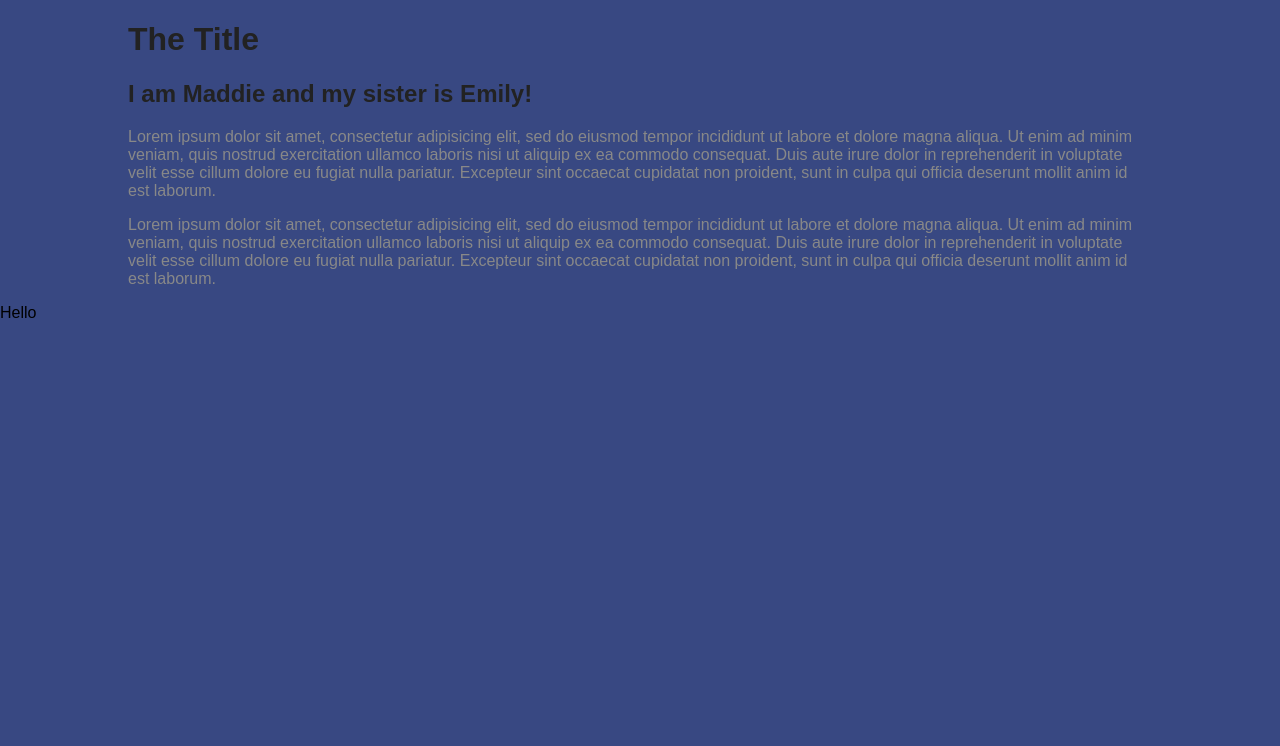
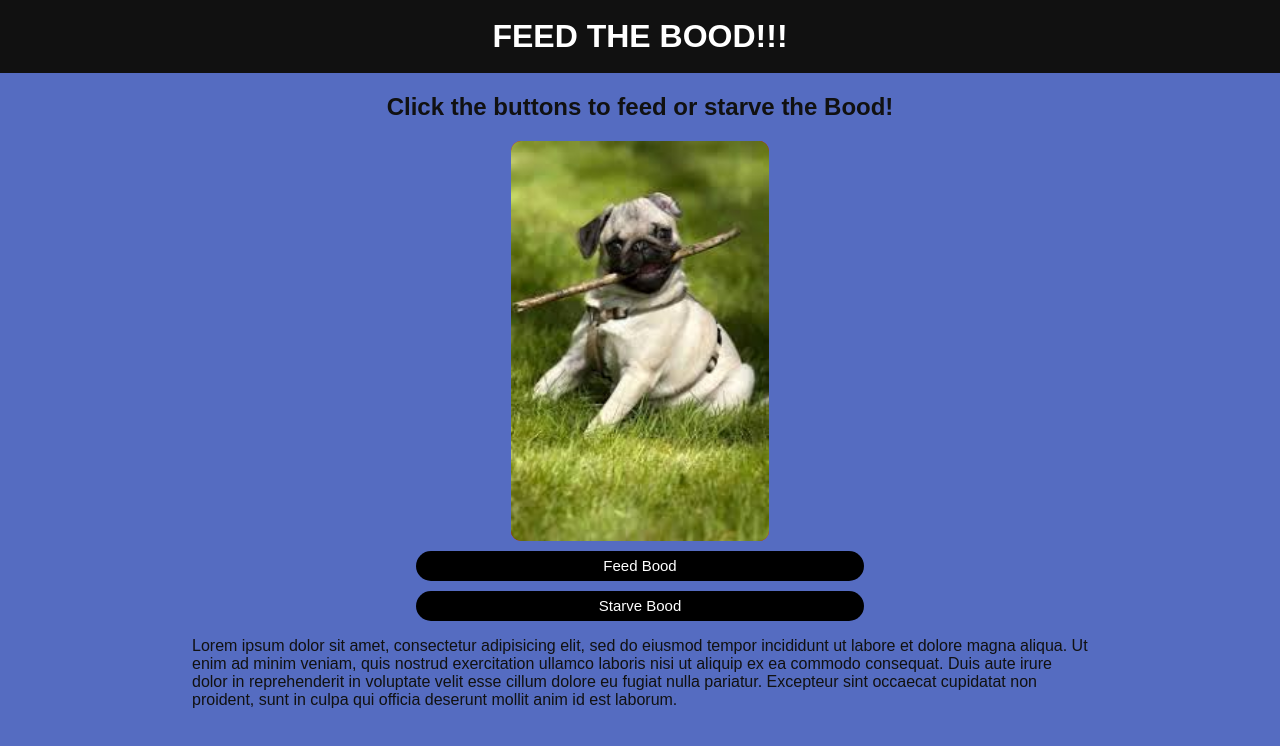
Before and after one commit to Madeline-Carr/Bood, a plain HTML site: page index.html in a window 1280 px wide. Drawn offline with Linux system fonts and the light colour scheme.

Commit message:
Working Version

```diff
--- a/Styles/_colors.scss
+++ b/Styles/_colors.scss
@@ -1,4 +1,4 @@
 
-$dark-grey: #222222;
-$light-grey: #888888;
-$light-blue: #384882;
+$dark-grey: #111111;
+$light-grey: #333333;
+$light-blue: #556cc1;
--- a/Styles/main.scss
+++ b/Styles/main.scss
@@ -6,16 +6,45 @@ body {
   margin: 0px;
 }
 .wrapper {
-  width: 80%;
+  width: 70%;
   margin: 0 auto;
 }
 h1 {
-  color: $dark-grey;
+  color: white;
+  background-color: $dark-grey;
+  text-align: center;
+  padding: 18px;
+  margin: 0px;
 }
 h2 {
   color: $dark-grey;
+  text-align: center;
 }
 p {
-  color: $light-grey;
+  color: $dark-grey;
   font-family: sans-serif;
 }
+
+img{
+  margin: 0 auto;
+  display: block;
+  min-height: 400px;
+  max-height: 400px;
+  border-radius: 10px;
+}
+
+button{
+  border-radius: 15px;
+  color: white;
+  display: block;
+  background-color: black;
+  text-align: center;
+  margin: 10px auto;
+  border: 0px;
+  height: 30px;
+  font-size: 15px;
+  width: 50%;
+
+}
+
+button:focus {outline:0;}
--- a/index.html
+++ b/index.html
@@ -8,12 +8,21 @@
   <link rel="stylesheet" href="CSS/main.css">
 </head>
 <body>
+  <h1>FEED THE BOOD!!!</h1>
   <div class="wrapper">
-  <h1>The Title</h1>
 
-  <h2 id="Maddie">Subtitle</h2>
+
+  <h2 id="Maddie">Click the buttons to feed or starve the Bood!</h2>
+
+  <img src="Images/normalPug.jpg" alt="This is a picture of the Bood!" id="bood">
+
+  <button type="button"
+   name="button" onclick="feedBood()">Feed Bood</button>
+
+  <button type="button" name="button" onclick="starveBood()">Starve Bood</button>
+
   <p id="john">Lorem ipsum dolor sit amet, consectetur adipisicing elit, sed do eiusmod tempor incididunt ut labore et dolore magna aliqua. Ut enim ad minim veniam, quis nostrud exercitation ullamco laboris nisi ut aliquip ex ea commodo consequat. Duis aute irure dolor in reprehenderit in voluptate velit esse cillum dolore eu fugiat nulla pariatur. Excepteur sint occaecat cupidatat non proident, sunt in culpa qui officia deserunt mollit anim id est laborum.</p>
-  <p>Lorem ipsum dolor sit amet, consectetur adipisicing elit, sed do eiusmod tempor incididunt ut labore et dolore magna aliqua. Ut enim ad minim veniam, quis nostrud exercitation ullamco laboris nisi ut aliquip ex ea commodo consequat. Duis aute irure dolor in reprehenderit in voluptate velit esse cillum dolore eu fugiat nulla pariatur. Excepteur sint occaecat cupidatat non proident, sunt in culpa qui officia deserunt mollit anim id est laborum.</p>
+
   </div>
   <script src="script.js" charset="utf-8"></script>
 </body>
--- a/script.js
+++ b/script.js
@@ -1,4 +1,4 @@
-console.log("Hello!");
+/*console.log("Hello!");
 console.log("How are you?");
 console.log(78);
 console.log(false);
@@ -40,3 +40,59 @@ var testObject = {
 };
 
 testObject.eats();
+
+*/
+
+
+var bood = document.getElementById('bood');
+var boodWeight = 5;
+bood.style.backgroundColor = "red";
+function feedBood(){
+  boodWeight ++;
+  if (boodWeight>5 && boodWeight<7) {
+    bood.src="Images/fatPug.jpg"
+  } else if (boodWeight<1){
+    bood.src="Images/skellyPug.jpg"
+  } else if (boodWeight<2){
+    bood.src="Images/skinnyPug.jpg"
+  } else if (boodWeight==5){
+    bood.src="Images/normalPug.jpg"
+  } else if (boodWeight=>7){
+    bood.src="Images/skellyPug.jpg"
+  } else {
+    bood.src="Images/normalPug.jpg"
+  }
+  console.log(boodWeight);
+};
+
+function starveBood(){
+  boodWeight --;
+  if (boodWeight>5 && boodWeight<9) {
+    bood.src="Images/fatPug.jpg"
+  } else if (boodWeight<1){
+    bood.src="Images/skellyPug.jpg"
+  } else if (boodWeight<3){
+    bood.src="Images/skinnyPug.jpg"
+  } else if (boodWeight===5){
+    bood.src="Images/normalPug.jpg"
+  } else if (boodWeight=>9){
+    bood.src="Images/skellyPug.jpg"
+  } else {
+    bood.src="Images/normalPug.jpg"
+  }
+  console.log(boodWeight);
+};
+
+/*
+if (boodWeight==0) {
+  bood.src="Images/skellyPug.jpg"
+} else if (boodWeight<3){
+    bood.src="Images/skinnyPug.jpg"
+}else if (boodWeight<7){
+    bood.src="Images/normalPug.jpg"
+}else if (boodWeight<9){
+    bood.src="Images/fatPug.jpg"
+}else (){
+    bood.src="Images/skellyPug.jpg"
+}
+*/
```
Also changed, not shown: CSS/main.css, Images/fatPug.jpg (added), Images/normalPug.jpg (added), Images/skellyPug.jpg (added), Images/skinnyPug.jpg (added), 1 other file.
